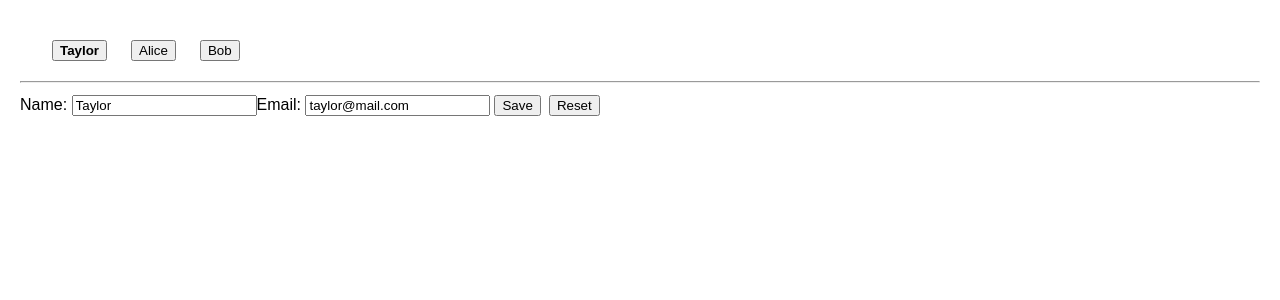
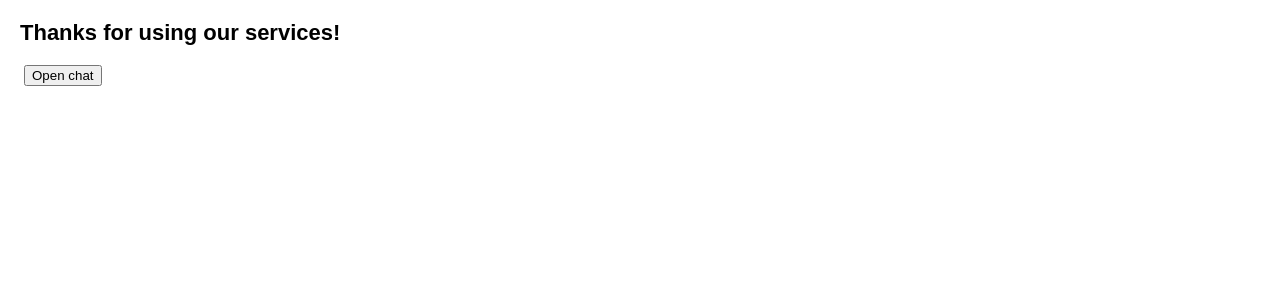
Before and after one commit to vladislav0sidorov/Solution-for-university, a React (Vite) app: page / in a window 1280 px wide. Shown: the top 300 px of the page. Built offline with nearby package versions, Linux system fonts and the light colour scheme.

Commit message:
4_4_4 Submit a form without Effects

```diff
--- a/src/App.tsx
+++ b/src/App.tsx
@@ -1,47 +1,50 @@
-// 4_4_3 Reset state without Effects
+// 4_4_4 Submit a form without Effects
 /*
-  Этот компонент EditContact получает объект контакта, имеющий форму { id, name, email } в качестве пропса savedContact. Попробуйте отредактировать поля ввода имени и электронной почты. Когда вы нажмете кнопку Save, кнопка контакта над формой обновится на отредактированное имя. При нажатии кнопки Reset все изменения в форме будут отменены. Поиграйте с этим пользовательским интерфейсом, чтобы почувствовать его.
+  Этот компонент Form позволяет вам отправить сообщение другу. Когда вы отправляете форму, переменная состояния showForm устанавливается в false. Это вызывает Эффект, вызывающий sendMessage(message), который отправляет сообщение (вы можете увидеть его в консоли). После отправки сообщения вы видите диалог "Спасибо" с кнопкой "Открыть чат", которая позволяет вам вернуться к форме.
 
-  Когда вы выбираете контакт с помощью кнопок вверху, форма сбрасывается, чтобы отразить данные этого контакта. Это делается с помощью эффекта внутри EditContact.js. Удалите этот эффект. Найдите другой способ сброса формы при изменении savedContact.id.
+  Пользователи вашего приложения отправляют слишком много сообщений. Чтобы немного усложнить общение в чате, вы решили показывать диалог "Спасибо" первым, а не форму. Измените переменную состояния showForm так, чтобы она инициализировалась значением false вместо true. Как только вы сделаете это изменение, консоль покажет, что было отправлено пустое сообщение. Что-то в этой логике неправильно!
+
+  В чем первопричина этой проблемы? И как вы можете ее устранить?
 */
 
 import { useState } from 'react'
-import ContactList from './ContactList'
-import EditContact from './EditContact'
 
-export default function ContactManager() {
-  const [contacts, setContacts] = useState(initialContacts)
-  const [selectedId, setSelectedId] = useState(0)
-  const selectedContact = contacts.find(c => c.id === selectedId)!
+export default function Form() {
+  const [showForm, setShowForm] = useState(false)
+  const [message, setMessage] = useState('')
 
-  function handleSave(updatedData: ContactType) {
-    const nextContacts = contacts.map(c => {
-      if (c.id === updatedData.id) {
-        return updatedData
-      } else {
-        return c
-      }
-    })
-    setContacts(nextContacts)
+  function handleSubmit(e) {
+    e.preventDefault()
+    sendMessage(message)
+    setShowForm(false)
+  }
+
+  if (!showForm) {
+    return (
+      <>
+        <h1>Thanks for using our services!</h1>
+        <button
+          onClick={() => {
+            setMessage('')
+            setShowForm(true)
+          }}
+        >
+          Open chat
+        </button>
+      </>
+    )
   }
 
   return (
-    <div>
-      <ContactList contacts={contacts} selectedId={selectedId} onSelect={id => setSelectedId(id)} />
-      <hr />
-      <EditContact key={selectedId} savedContact={selectedContact} onSave={handleSave} />
-    </div>
+    <form onSubmit={handleSubmit}>
+      <textarea placeholder="Message" value={message} onChange={e => setMessage(e.target.value)} />
+      <button type="submit" disabled={message === ''}>
+        Send
+      </button>
+    </form>
   )
 }
 
-export type ContactType = {
-  id: number
-  name: string
-  email: string
+function sendMessage(message: string) {
+  console.log('Sending message: ' + message)
 }
-
-const initialContacts: ContactType[] = [
-  { id: 0, name: 'Taylor', email: 'taylor@mail.com' },
-  { id: 1, name: 'Alice', email: 'alice@mail.com' },
-  { id: 2, name: 'Bob', email: 'bob@mail.com' }
-]
```
